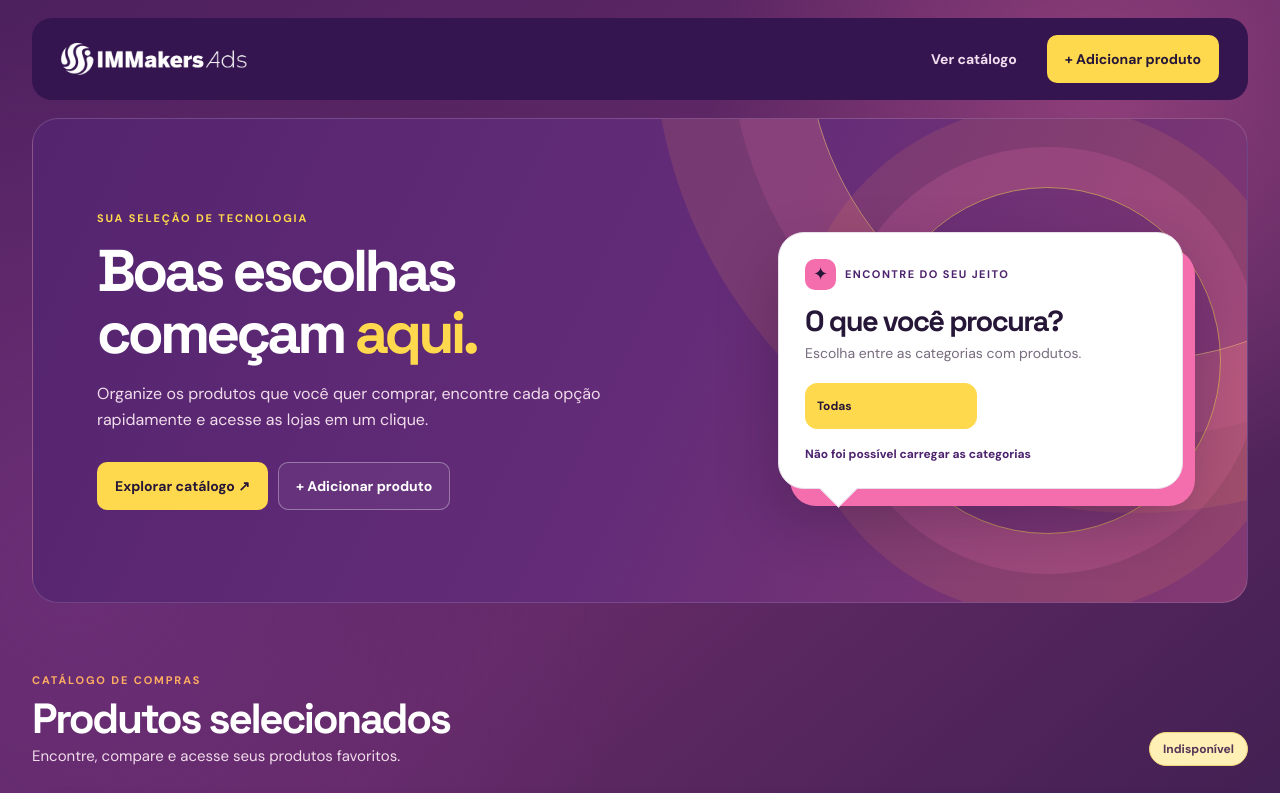
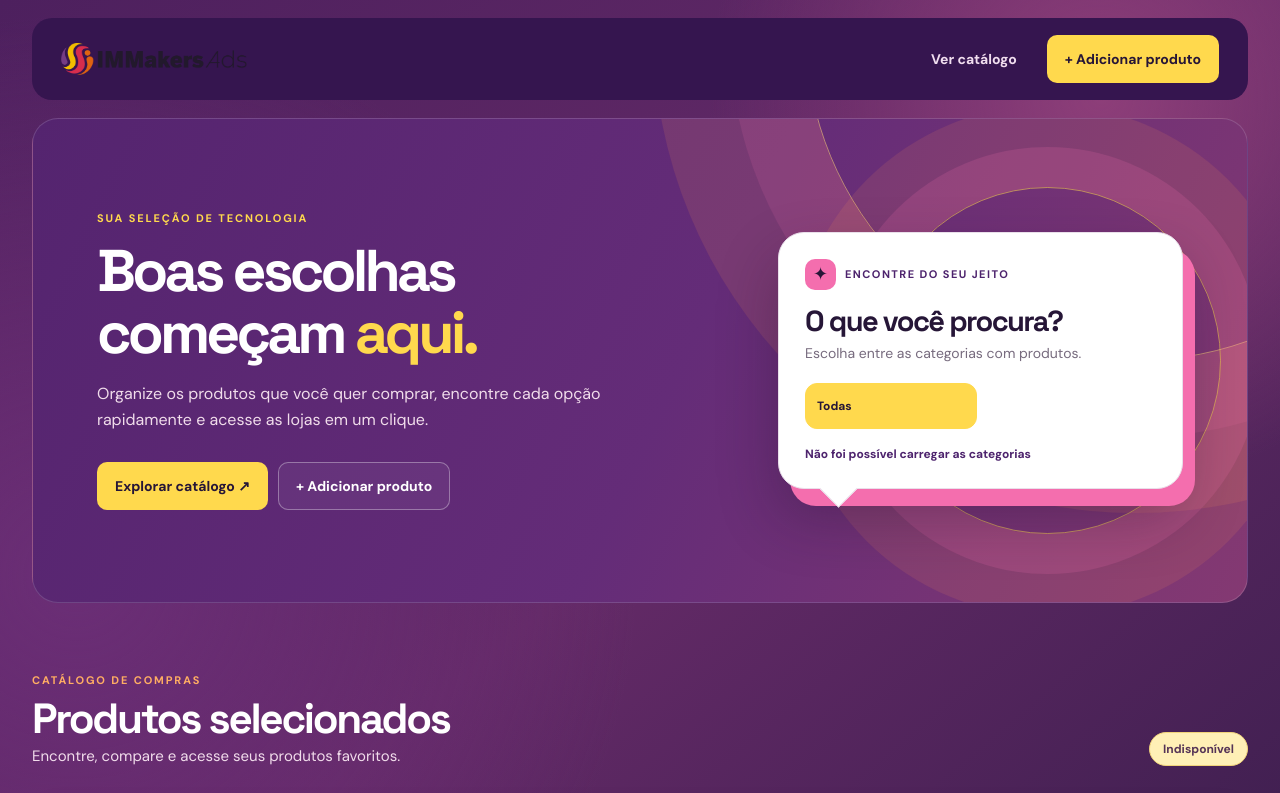
Before and after one commit to guiviana128/Compras_imm, a website: page index.html in a window 1280 px wide. Shown: the top 793 px of the page. Drawn offline with Linux system fonts and the light colour scheme; no server answers.

Commit message:
Substitui logo por logo-horizontal.png

```diff
--- a/index.html
+++ b/index.html
@@ -5,8 +5,8 @@
     <meta charset="UTF-8">
     <meta name="viewport" content="width=device-width, initial-scale=1.0">
     <title>IMMakers Ads | Catálogo Tech</title>
-    <link rel="icon" type="image/webp" href="logo-horizontal-branco.webp">
-    <link rel="apple-touch-icon" href="logo-horizontal-branco.webp">
+    <link rel="icon" type="image/png" href="logo-horizontal.png">
+    <link rel="apple-touch-icon" href="logo-horizontal.png">
     <link rel="stylesheet" href="style.css">
 </head>
 
@@ -14,7 +14,7 @@
     <a class="skip-link" href="#produtos">Ir para o catálogo</a>
     <div class="container">
         <header>
-            <a href="#" class="brand" aria-label="IMMakers Ads — início"><img src="logo-horizontal-branco.webp" alt="IMMakers Ads"></a>
+            <a href="#" class="brand" aria-label="IMMakers Ads — início"><img src="logo-horizontal.png" alt="IMMakers Ads"></a>
             <div class="header-right">
                 <a class="header-link" href="#produtos">Ver catálogo</a>
                 <button class="btn btn-primary" id="addTop">+ Adicionar produto</button>
```
Also changed, not shown: logo-horizontal-branco.webp (deleted), logo-horizontal.png (added).
